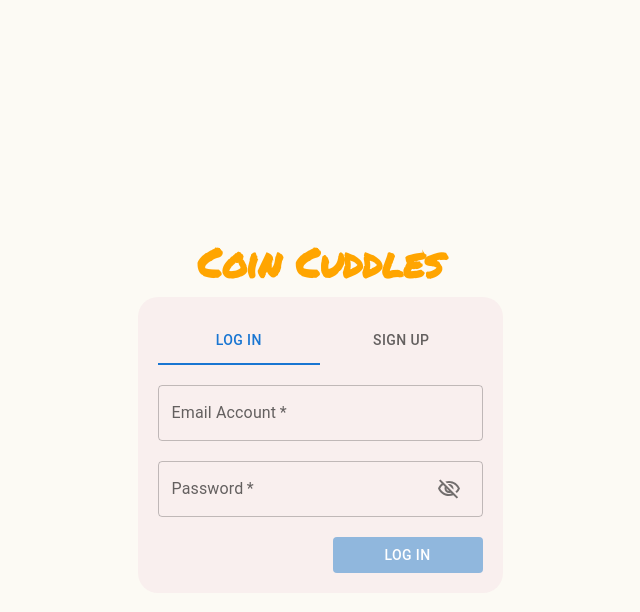
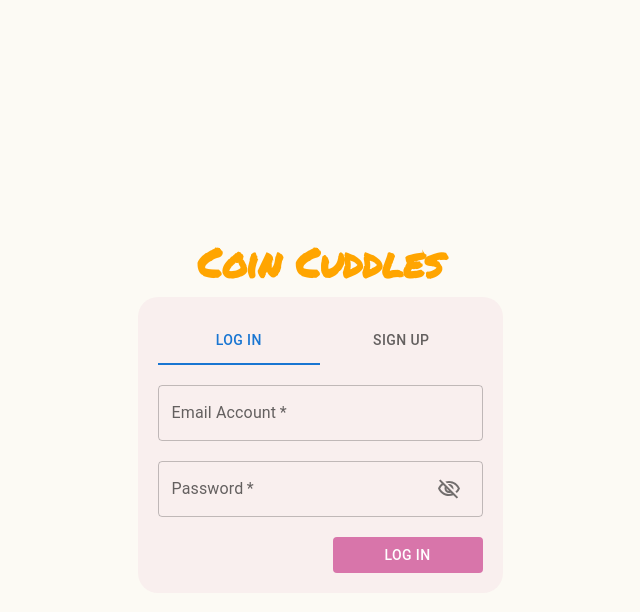
Before and after one commit to Louuu03/CoinCuddles, a React (Create React App) app: page /Auth in a window 1280 px wide. In both pictures the pointer is over the button 727 px from the left and 554 px from the top of the page. Shown: the top 612 px of the page, without its empty margins (320-960 px from the left). Built offline with nearby package versions, Linux system fonts and the light colour scheme; no server answers.

Commit message:
fix(authpage): add hover botton color

```diff
--- a/src/styles/AuthPage.scss
+++ b/src/styles/AuthPage.scss
@@ -38,6 +38,10 @@
         width: 150px;
         color: white;
         float: right;
+
+        &:hover {
+          background-color: $primary-pink;
+        }
       }
     }
   }
```
